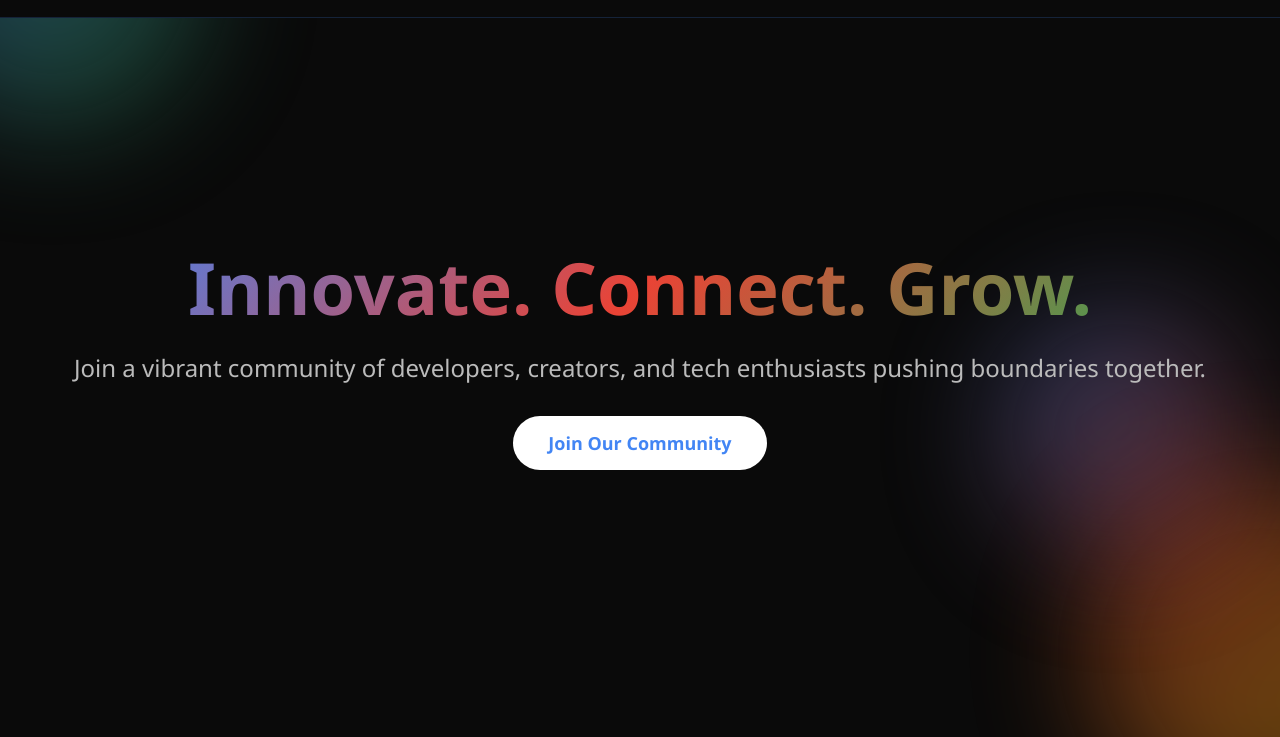
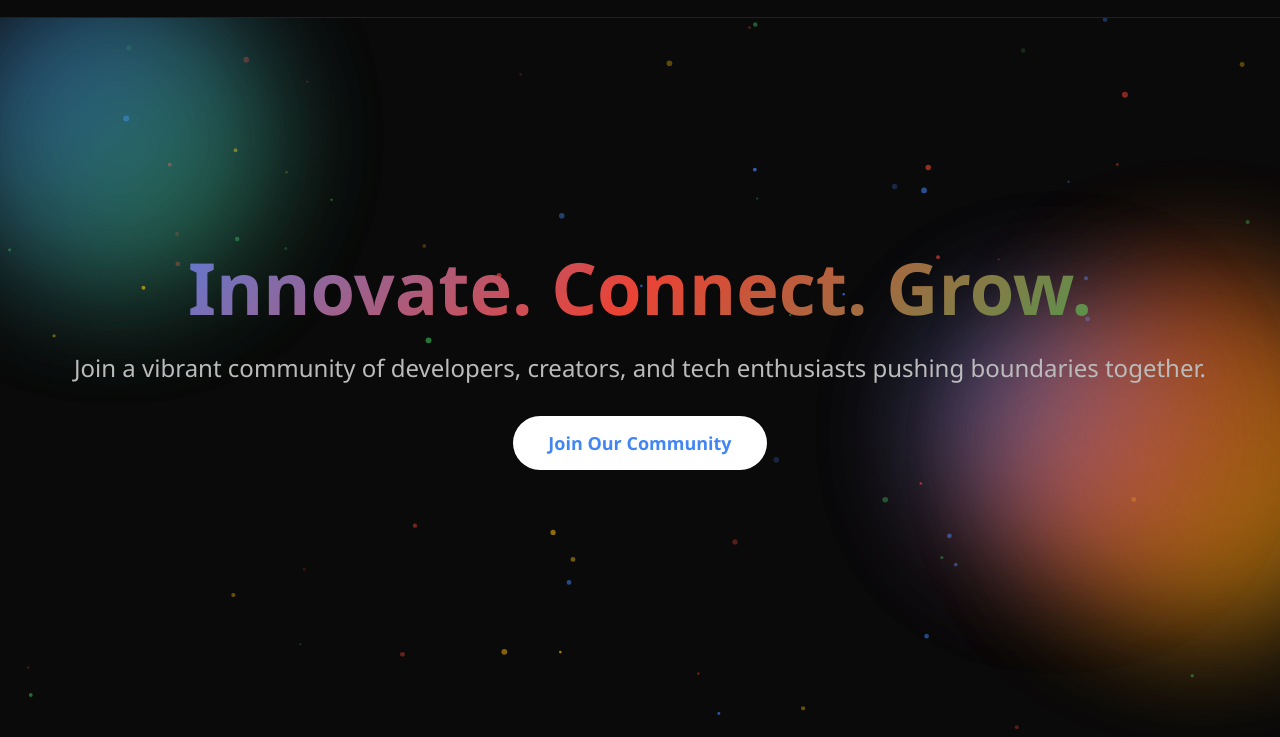
Before and after one commit to deepilepsy/GDG-Adana, a plain HTML site: page index.html in a window 1280 px wide. Shown: the part 63-800 px from the top of the page. Drawn offline with Linux system fonts and the light colour scheme.

Commit message:
Refactor CSS for layout and background improvements
Updated various CSS properties for layout and background styles, including changing positions from absolute to fixed, modifying backgrounds to gradients, and adjusting z-index values.

```diff
--- a/css/style.css
+++ b/css/style.css
@@ -46,7 +46,7 @@ body {
 }
 
 canvas#particleCanvas {
-    position: absolute;
+    position: fixed;
     top: 0;
     left: 0;
     width: 100% !important;
@@ -55,6 +55,17 @@ canvas#particleCanvas {
     pointer-events: none;
     z-index: 0;
     display: block;
+}
+
+.page-bg {
+    position: fixed;
+    top: 0;
+    left: 0;
+    width: 100%;
+    height: 100%;
+    overflow: hidden;
+    z-index: 0;
+    pointer-events: none;
 }
 
 .navbar {
@@ -291,64 +302,11 @@ body.light-mode .navbar.scrolled {
     justify-content: center;
     position: relative;
     overflow: hidden;
-    background: var(--bg-primary);
+    background: transparent;  /* Changed from var(--bg-primary) */
     padding: 100px 20px 50px;
     margin: 0;
     max-width: 100vw;
-}
-
-.hero-bg {
-    position: absolute;
-    width: 100%;
-    height: 100%;
-    overflow: hidden;
-    top: 0;
-    left: 0;
-    right: 0;
-    bottom: 0;
-}
-
-.floating-shape {
-    position: absolute;
-    filter: blur(60px);
-    animation: float 20s infinite ease-in-out;
-    opacity: 0.4;
-    border-radius: 50%;
-    will-change: transform;
-}
-
-body.light-mode .floating-shape {
-    opacity: 0.15;
-}
-
-.shape1 {
-    width: 300px;
-    height: 300px;
-    background: linear-gradient(135deg, var(--google-blue), var(--google-green));
-    top: -10%;
-    left: -10%;
-}
-
-.shape2 {
-    width: 350px;
-    height: 350px;
-    background: linear-gradient(135deg, var(--google-red), var(--google-yellow));
-    bottom: -15%;
-    right: -10%;
-}
-
-.shape3 {
-    width: 250px;
-    height: 250px;
-    background: linear-gradient(135deg, var(--google-blue), var(--google-red));
-    top: 50%;
-    right: 5%;
-}
-
-@keyframes float {
-    0%, 100% { transform: translate(0, 0); }
-    33% { transform: translate(30px, -30px); }
-    66% { transform: translate(-30px, 30px); }
+    z-index: 1;  /* Added */
 }
 
 .hero-content {
@@ -358,6 +316,51 @@ body.light-mode .floating-shape {
     width: 100%;
     padding: 0 20px;
     position: relative;
+}
+
+.floating-shape {
+    position: fixed;  /* Changed from absolute */
+    filter: blur(60px);
+    animation: float 20s infinite ease-in-out;
+    opacity: 0.4;
+    border-radius: 50%;
+    will-change: transform;
+    z-index: 0;  /* Added */
+    pointer-events: none;  /* Added */
+}
+
+.shape1 {
+    width: 300px;
+    height: 300px;
+    background: linear-gradient(135deg, var(--google-blue), var(--google-green));
+    top: 10%;  /* Changed from -10% */
+    left: -5%;  /* Changed from -10% */
+}
+
+.shape2 {
+    width: 350px;
+    height: 350px;
+    background: linear-gradient(135deg, var(--google-red), var(--google-yellow));
+    bottom: 10%;  /* Changed from -15% */
+    right: -5%;  /* Changed from -10% */
+}
+
+.shape3 {
+    width: 250px;
+    height: 250px;
+    background: linear-gradient(135deg, var(--google-blue), var(--google-red));
+    top: 50%;
+    right: 10%;  /* Changed from 5% */
+}
+
+body.light-mode .floating-shape {
+    opacity: 0.15;
+}
+
+@keyframes float {
+    0%, 100% { transform: translate(0, 0); }
+    33% { transform: translate(30px, -30px); }
+    66% { transform: translate(-30px, 30px); }
 }
 
 .hero h1 {
@@ -412,6 +415,8 @@ section {
     padding: 60px 20px;
     max-width: 1400px;
     margin: 0 auto;
+    position: relative;  /* Added */
+    z-index: 1;  /* Added */
 }
 
 .section-title {
@@ -479,7 +484,7 @@ section {
 }
 
 .stat-card {
-    background: var(--card-bg);
+    background: linear-gradient(135deg, transparent 0%, rgba(0, 0, 0, 1) 100%);
     padding: 30px 15px;
     border-radius: 20px;
     text-align: center;
@@ -490,6 +495,10 @@ section {
     align-items: center;
     justify-content: center;
     min-height: 150px;
+}
+
+body.light-mode .stat-card {
+    background: linear-gradient(135deg, transparent 0%, rgb(255, 255, 255) 100%);
 }
 
 .stat-card:hover {
@@ -520,13 +529,17 @@ section {
 }
 
 .event-card {
-    background: var(--card-bg);
+    background: linear-gradient(135deg, transparent 0%, rgba(0, 0, 0, 1) 100%);
     width: 100%;
     max-width: 500px;
     border-radius: 20px;
     overflow: hidden;
     border: 1px solid var(--card-border);
     transition: transform 0.3s, box-shadow 0.3s;
+}
+
+body.light-mode .event-card {
+    background: linear-gradient(135deg, transparent 0%, rgb(255, 255, 255) 100%);
 }
 
 .event-card:hover {
@@ -597,7 +610,7 @@ section {
 }
 
 .join-card {
-    background: var(--card-bg);
+    background: linear-gradient(135deg, transparent 0%, rgba(0, 0, 0, 1) 100%);
     padding: 50px 35px;
     border-radius: 25px;
     border: 2px solid var(--card-border);
@@ -610,6 +623,10 @@ section {
     align-items: center;
 }
 
+body.light-mode .join-card {
+    background: linear-gradient(135deg, transparent 0%, rgb(255, 250, 250) 100%);
+}
+
 .join-card::before {
     content: '';
     position: absolute;
@@ -617,7 +634,7 @@ section {
     left: 0;
     width: 100%;
     height: 100%;
-    background: linear-gradient(135deg, transparent 0%, rgba(66, 133, 244, 0.03) 100%);
+    background: linear-gradient(135deg, transparent 0%, rgba(176, 170, 170, 0.1) 100%);
     opacity: 0;
     transition: opacity 0.4s;
     pointer-events: none;
@@ -763,11 +780,15 @@ section {
 }
 
 .faq-item {
-    background: var(--card-bg);
+    background: linear-gradient(135deg, transparent 0%, rgba(0, 0, 0, 1) 100%);
     margin-bottom: 15px;
     border-radius: 15px;
     border: 1px solid var(--card-border);
     overflow: hidden;
+}
+
+body.light-mode .faq-item {
+    background: linear-gradient(135deg, transparent 0%, rgb(255, 255, 255) 100%);
 }
 
 .faq-question {
@@ -808,13 +829,17 @@ section {
 
 .cta-section {
     text-align: center;
-    background: var(--card-bg);
+    background: linear-gradient(135deg, transparent 0%, rgba(0, 0, 0, 1) 100%);
     padding: 80px 30px;
     border-radius: 40px;
     margin: 30px 20px;
     border: 2px solid var(--card-border);
     position: relative;
     overflow: hidden;
+}
+
+body.light-mode .cta-section {
+    background: linear-gradient(135deg, transparent 0%, rgb(255, 253, 253) 100%);
 }
 
 .cta-section::before {
@@ -879,11 +904,14 @@ body.light-mode .cta-section::before {
     box-shadow: 0 15px 40px rgba(66, 133, 244, 0.5);
     background: linear-gradient(135deg, var(--google-blue), var(--google-green));
 }
+
 footer {
     background: #0a0a0a;
     padding: 40px 20px;
     text-align: center;
     border-top: 1px solid rgba(255, 255, 255, 0.1);
+    position: relative;  /* Added */
+    z-index: 1;  /* Added */
 }
 
 .social-links {
```
